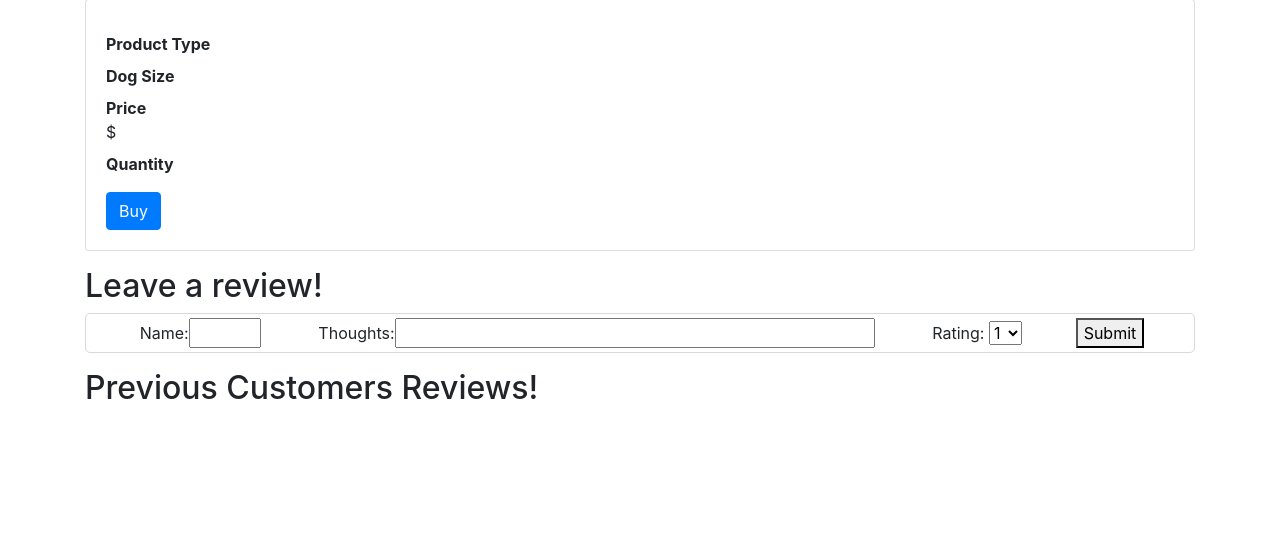
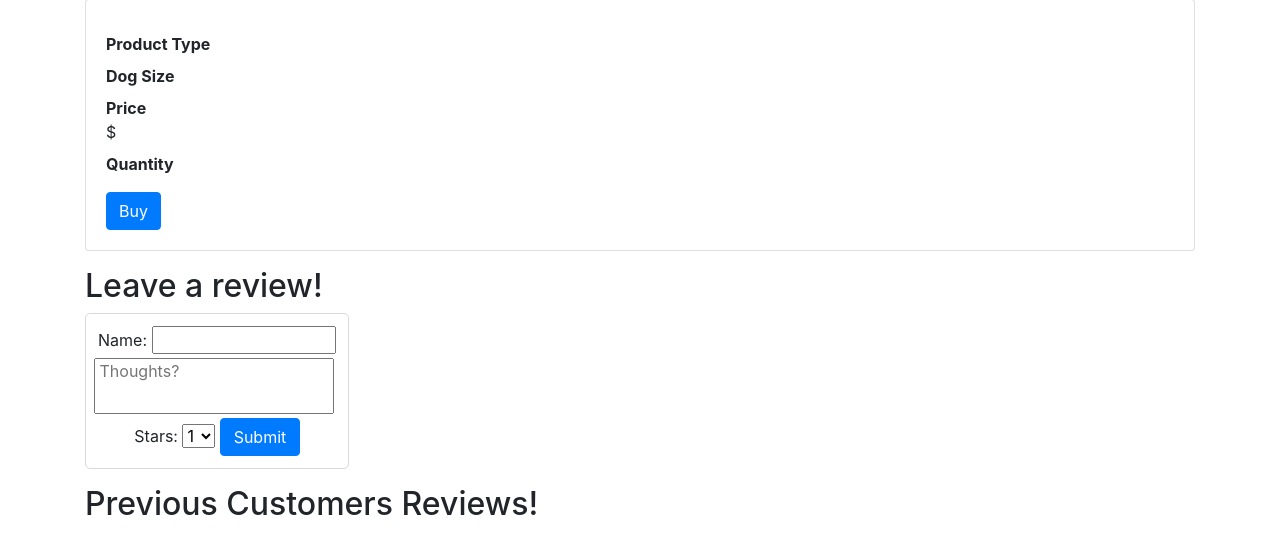
Before and after one commit to william-warren/django-dog-store, a Django app: template app/templates/dog_product_detail.html in a window 1280 px wide. Shown: the part 105-659 px from the top of the page. Run offline with Django 3.2, Linux system fonts and the light colour scheme; the template is opened without the code that fills it, so the values that code supplies are empty; some libraries are stand-ins or nearby versions.

Commit message:
Added more styling to previous reviews. Now sort by highest to lowest rating as well.

```diff
--- a/app/static/base.css
+++ b/app/static/base.css
@@ -34,14 +34,18 @@
     display: flex;
     border: 1px solid rgba;
     justify-content: space-evenly;
-    align-items: center;
     border: 1px solid rgba(180,180,180,.5);
     border-radius: 5px;
+    flex-direction: column;
+    width: fit-content;
+    padding: .5rem;
+    height: fit-content;
 }
 
 .review-form > label {
     margin: .25rem;
 }
+
 
 .review {
     display: flex;
@@ -57,6 +61,11 @@
     margin: .25rem;
 }
 
+.reviews {
+    display: grid;
+    grid-template-columns: 1fr 1fr 1fr;
+}
+
 /* sorry for not doing more additions to the project */
 /* I've just been in a bad place for a minute */
 
@@ -65,9 +74,26 @@
 }
 /* yee */
 .name-input {
-    width: 4.5rem;
+    width: 11.55rem;
+    align-self: flex-start;
+    padding: 0;
 }
 
 .content-input {
-    width: 30rem;
+    width: 15rem;
+    height: 3.5rem;
+    padding: 0;
 }
+
+textarea {
+    resize: none;
+}
+
+.review-form-button {
+    width: 5rem;
+}
+
+.review-form-bottom-row {
+    align-self: center;
+    margin: .25rem;
+}
--- a/app/templates/dog_product_detail.html
+++ b/app/templates/dog_product_detail.html
@@ -25,10 +25,11 @@
     </h2>
     <form action="{% url 'new_review' dog_product.id %}" class="review-form" method="post">
         {% csrf_token %}
-        <label>Name:<input type="text" name="author" class="name-input"></label>
-        <label>Thoughts:<input type="text" name="content" class="content-input"></label>
+        <label>Name: <input type="text" name="author" class="name-input"></label>
+        <textarea name="content" cols="2" rows="3.5" class="content-input" placeholder=" Thoughts?"></textarea>
+        <div class="review-form-bottom-row">
             <label>
-            Rating:
+                Stars:
                 <select name="rating">
                     <option value="1">1</option>
                     <option value="2">2</option>
@@ -37,9 +38,10 @@
                     <option value="5">5</option>
                 </select>
             </label>
-        <button>
+            <button class="btn btn-primary review-form-button">
                 Submit
             </button>
+        </div>
     </form>
 </div>
 <h2 class="review-header">
--- a/app/views.py
+++ b/app/views.py
@@ -13,7 +13,7 @@ def home(request):
 
 def dog_product_detail(request, dog_product_id):
     dog_product = DogProduct.objects.get(id=dog_product_id)
-    reviews = dog_product.review_set.all()
+    reviews = dog_product.review_set.all().order_by("-rating")
     return render(
         request,
         "dog_product_detail.html",
```
Lines whose indentation alone changed are shown as unchanged.
